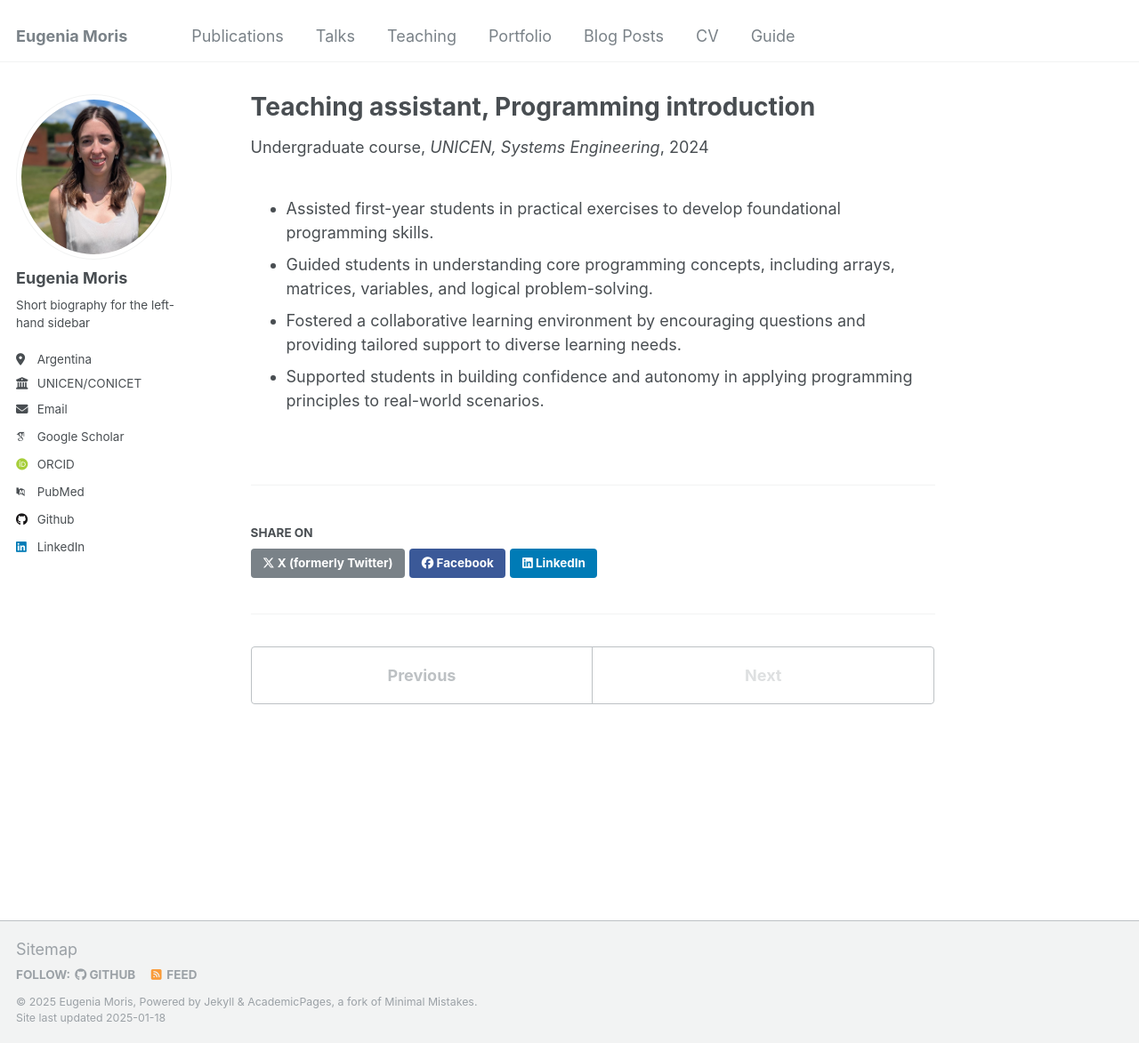
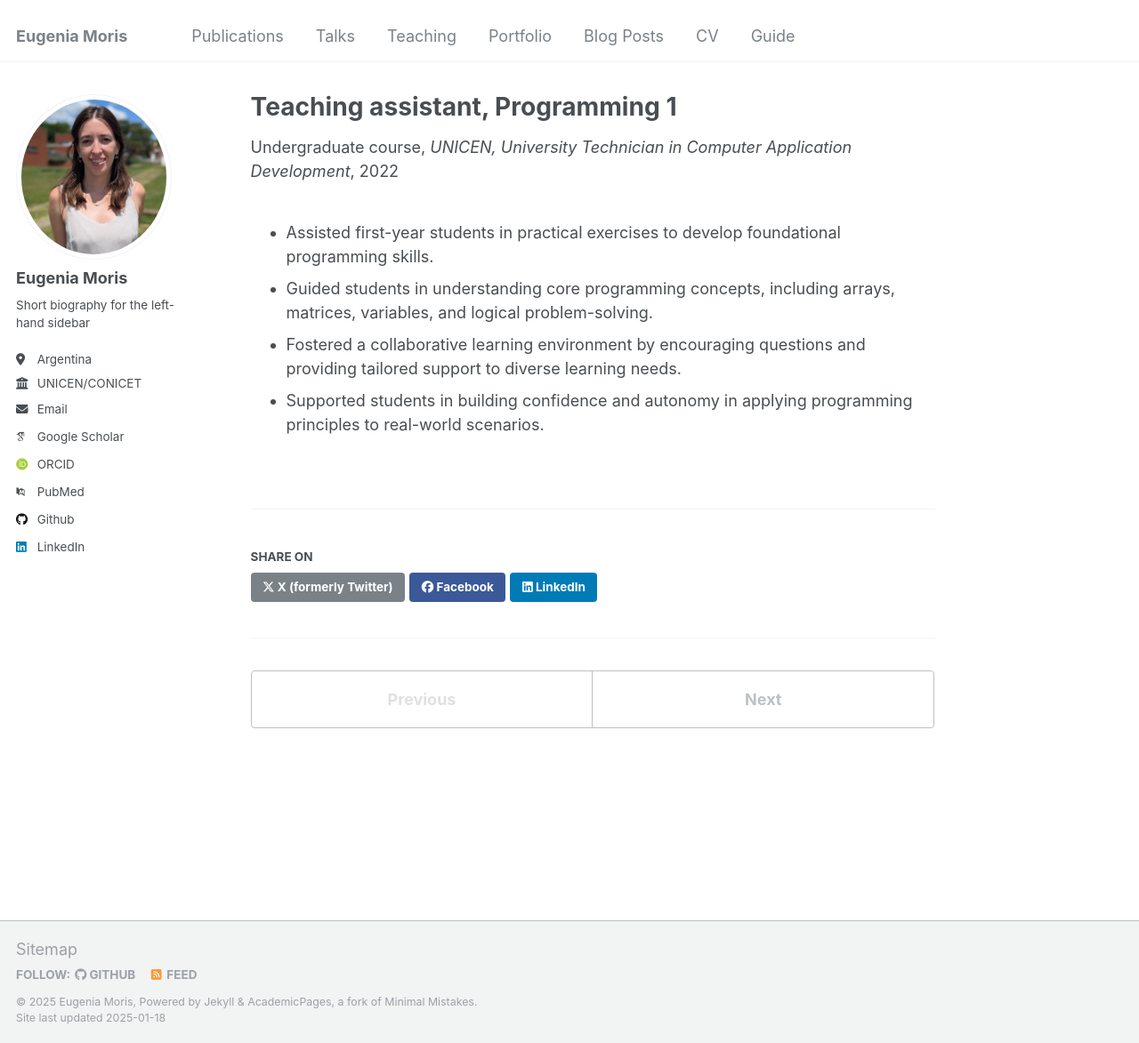
Before and after one commit to eugeniaMoris-PhD/eugeniaMoris-PhD.github.io, a Jekyll site: the page built from _teaching/2014-spring-teaching-2.md, in a window 1280 px wide and 1173 px high. Shown: the whole window at 89% size. Built offline with Jekyll 4.4.1, drawn with Linux system fonts in a browser that asks for light colours; some web fonts are replaced.

Commit message:
update teaching

```diff
--- a/_teaching/2015-spring-teaching-2.md
+++ b/_teaching/2014-spring-teaching-2.md
@@ -1,12 +1,14 @@
 ---
-title: "Teaching assistant, Programming introduction"
+title: "Teaching assistant, Programming 1"
 collection: teaching
 type: "Undergraduate course"
-permalink: /teaching/2015-spring-teaching-1
-venue: "UNICEN, Systems Engineering"
-date: 2024-01-01
+permalink: #/teaching/2014-spring-teaching-2
+venue: "UNICEN, University Technician in Computer Application Development"
+date: 2022-01-01
 location: "Tandil, Argentina"
 ---
+
+
 
 * Assisted first-year students in practical exercises to develop foundational programming skills.
 * Guided students in understanding core programming concepts, including arrays, matrices, variables, and logical problem-solving.
```
